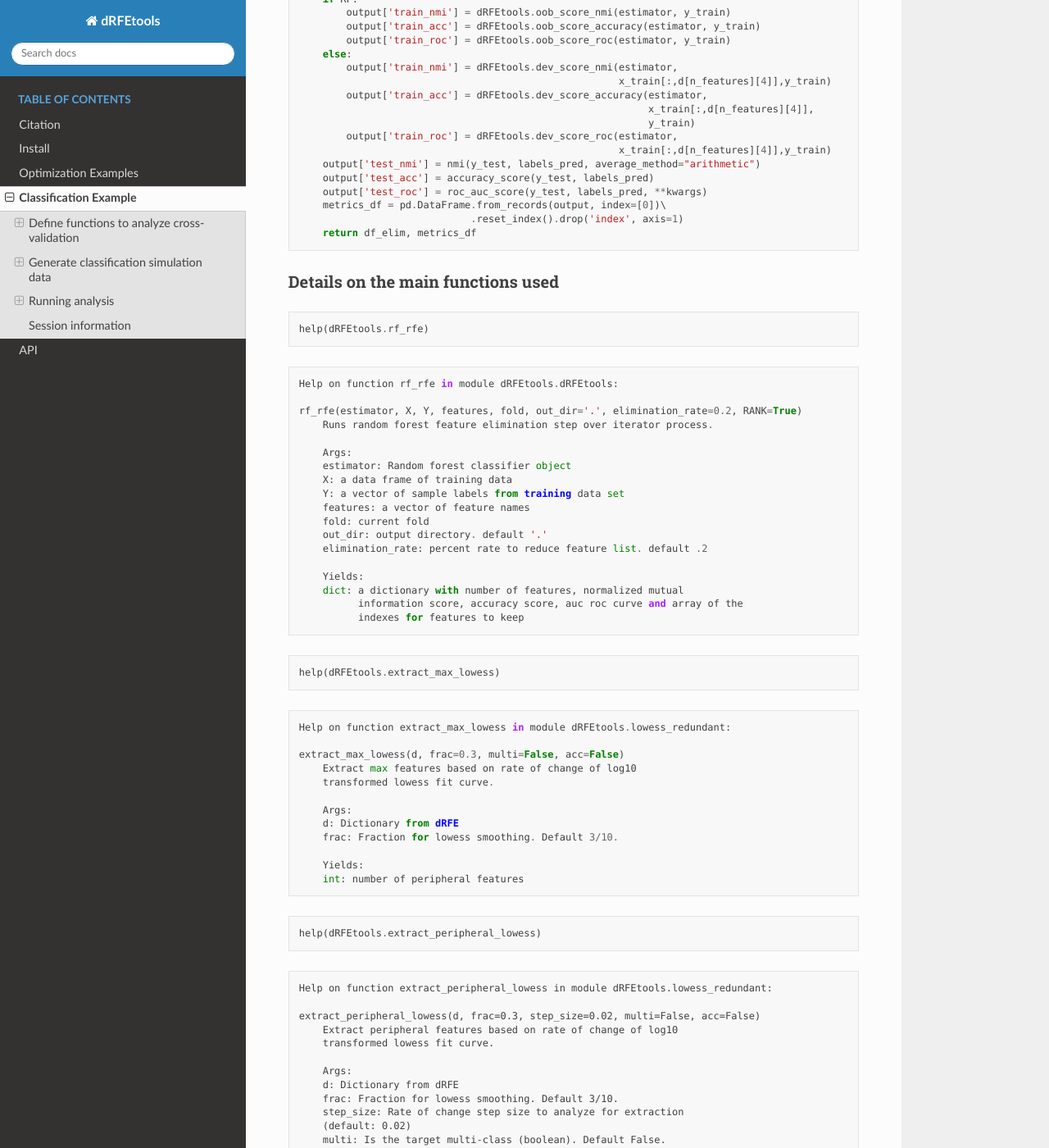
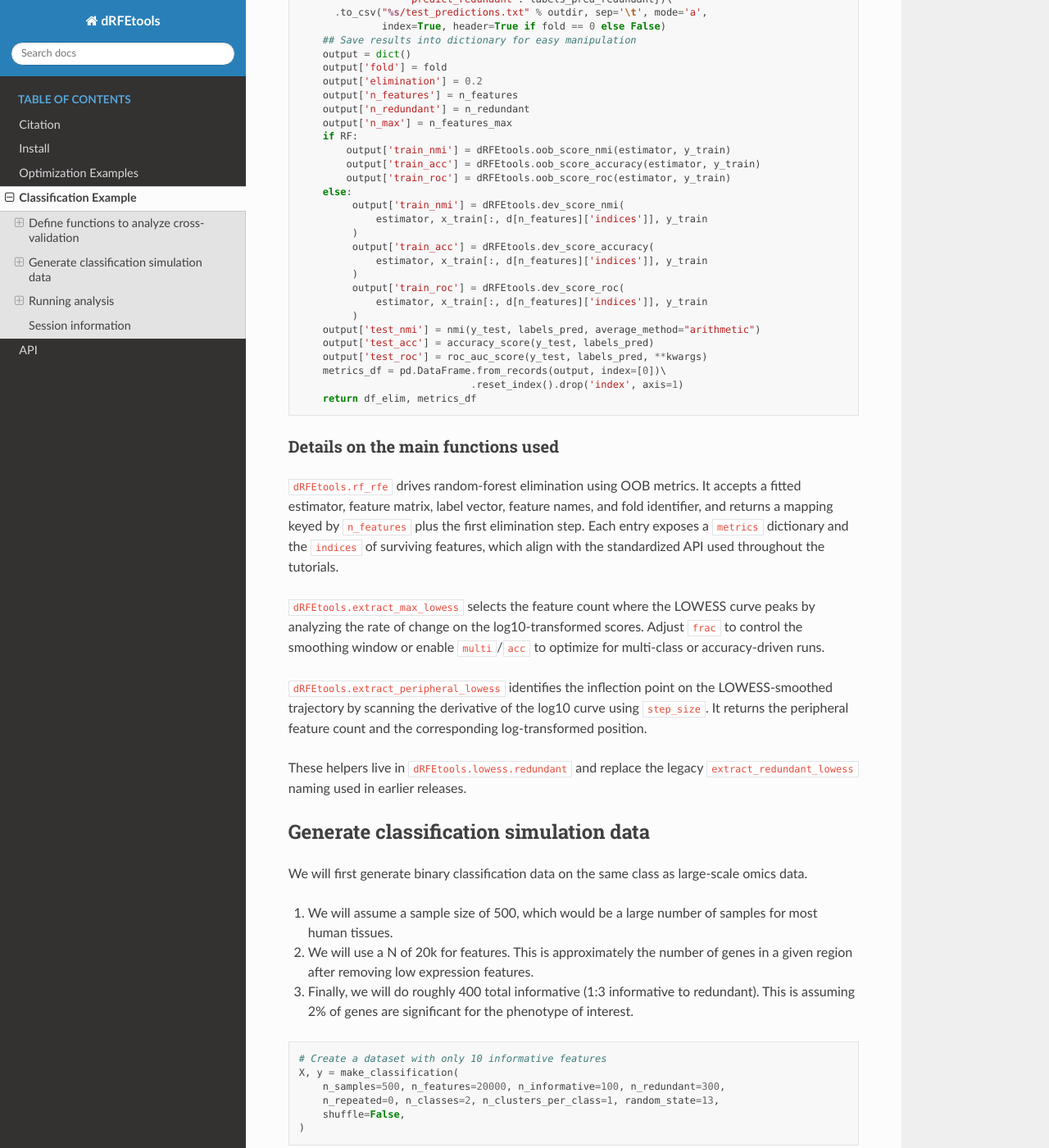
Before and after one commit to paquolalab/dRFEtools, a Sphinx documentation site: the page built from docs/classification.rst, in a window 1280 px wide and 1400 px high, scrolled down 1427 px. Shown: the whole window at 82% size. Built offline with Sphinx 7.4.7 and the Read the Docs theme 3.1.0, drawn with Linux system fonts in a browser that asks for light colours; some of the changed text lies outside the part shown.

```diff
--- a/docs/api.rst
+++ b/docs/api.rst
@@ -84,6 +84,7 @@ Utility helpers
    utils.normalize_rfe_result
    utils.get_feature_importances
    utils.save_plot_variants
+   utils.ensure_path
 
 
 Command-line entry points
--- a/docs/classification.rst
+++ b/docs/classification.rst
@@ -1,7 +1,7 @@
 Classification Example
 ======================
 
-**General application of dRFEtools, version 0.3.0+**
+**General application of dRFEtools, version 0.4.0+**
 
 .. code:: python
 
@@ -22,7 +22,7 @@ Classification Example
 
 ::
 
-   '0.3.4'
+   '0.4.0'
 
 Define functions to analyze cross-validation
 --------------------------------------------
@@ -58,10 +68,10 @@ Function
        ## Fit model
        estimator.fit(x_train, y_train)
        all_fts = estimator.predict(x_test)
-       estimator.fit(x_train[:, d[n_redundant][4]], y_train)
-       labels_pred_redundant = estimator.predict(x_test[:, d[n_redundant][4]])
-       estimator.fit(x_train[:,d[n_features][4]], y_train)
-       labels_pred = estimator.predict(x_test[:, d[n_features][4]])
+       estimator.fit(x_train[:, d[n_redundant]['indices']], y_train)
+       labels_pred_redundant = estimator.predict(x_test[:, d[n_redundant]['indices']])
+       estimator.fit(x_train[:, d[n_features]['indices']], y_train)
+       labels_pred = estimator.predict(x_test[:, d[n_features]['indices']])
        ## Output test predictions
        kwargs = {"average": "weighted"}
        pd.DataFrame({'fold': fold, "elimination": 0.2, 'real': y_test,
@@ -81,13 +91,15 @@ Function
            output['train_acc'] = dRFEtools.oob_score_accuracy(estimator, y_train)
            output['train_roc'] = dRFEtools.oob_score_roc(estimator, y_train)
        else:
-           output['train_nmi'] = dRFEtools.dev_score_nmi(estimator,
-                                                         x_train[:,d[n_features][4]],y_train)
-           output['train_acc'] = dRFEtools.dev_score_accuracy(estimator,
-                                                              x_train[:,d[n_features][4]],
-                                                              y_train)
-           output['train_roc'] = dRFEtools.dev_score_roc(estimator,
-                                                         x_train[:,d[n_features][4]],y_train)
+            output['train_nmi'] = dRFEtools.dev_score_nmi(
+                estimator, x_train[:, d[n_features]['indices']], y_train
+            )
+            output['train_acc'] = dRFEtools.dev_score_accuracy(
+                estimator, x_train[:, d[n_features]['indices']], y_train
+            )
+            output['train_roc'] = dRFEtools.dev_score_roc(
+                estimator, x_train[:, d[n_features]['indices']], y_train
+            )
        output['test_nmi'] = nmi(y_test, labels_pred, average_method="arithmetic")
        output['test_acc'] = accuracy_score(y_test, labels_pred)
        output['test_roc'] = roc_auc_score(y_test, labels_pred, **kwargs)
@@ -98,76 +110,25 @@ Function
 Details on the main functions used
 ~~~~~~~~~~~~~~~~~~~~~~~~~~~~~~~~~~
 
-.. code:: python
-
-   help(dRFEtools.rf_rfe)
-
-::
-
-   Help on function rf_rfe in module dRFEtools.dRFEtools:
-
-   rf_rfe(estimator, X, Y, features, fold, out_dir='.', elimination_rate=0.2, RANK=True)
-       Runs random forest feature elimination step over iterator process.
-
-       Args:
-       estimator: Random forest classifier object
-       X: a data frame of training data
-       Y: a vector of sample labels from training data set
-       features: a vector of feature names
-       fold: current fold
-       out_dir: output directory. default '.'
-       elimination_rate: percent rate to reduce feature list. default .2
-
-       Yields:
-       dict: a dictionary with number of features, normalized mutual
-             information score, accuracy score, auc roc curve and array of the
-             indexes for features to keep
-
-.. code:: python
-
-   help(dRFEtools.extract_max_lowess)
-
-::
-
-   Help on function extract_max_lowess in module dRFEtools.lowess_redundant:
-
-   extract_max_lowess(d, frac=0.3, multi=False, acc=False)
-       Extract max features based on rate of change of log10
-       transformed lowess fit curve.
-
-       Args:
-       d: Dictionary from dRFE
-       frac: Fraction for lowess smoothing. Default 3/10.
-
-       Yields:
-       int: number of peripheral features
-
-.. code:: python
-
-   help(dRFEtools.extract_peripheral_lowess)
-
-::
-
-   Help on function extract_peripheral_lowess in module dRFEtools.lowess_redundant:
-
-   extract_peripheral_lowess(d, frac=0.3, step_size=0.02, multi=False, acc=False)
-       Extract peripheral features based on rate of change of log10
-       transformed lowess fit curve.
-
-       Args:
-       d: Dictionary from dRFE
-       frac: Fraction for lowess smoothing. Default 3/10.
-       step_size: Rate of change step size to analyze for extraction
-       (default: 0.02)
-       multi: Is the target multi-class (boolean). Default False.
-       classify: Is the target classification (boolean). Default True.
-       acc: Use accuracy metric to optimize data (boolean). Default False.
-
-       Yields:
-       int: number of peripheral features
-
-This function has been updated from the previous name
-**extract_redundant_lowess**!
+``dRFEtools.rf_rfe`` drives random-forest elimination using OOB metrics.
+It accepts a fitted estimator, feature matrix, label vector, feature names,
+and fold identifier, and returns a mapping keyed by ``n_features`` plus the
+first elimination step. Each entry exposes a ``metrics`` dictionary and the
+``indices`` of surviving features, which align with the standardized API used
+throughout the tutorials.
+
+``dRFEtools.extract_max_lowess`` selects the feature count where the LOWESS
+curve peaks by analyzing the rate of change on the log10-transformed scores.
+Adjust ``frac`` to control the smoothing window or enable ``multi``/``acc`` to
+optimize for multi-class or accuracy-driven runs.
+
+``dRFEtools.extract_peripheral_lowess`` identifies the inflection point on the
+LOWESS-smoothed trajectory by scanning the derivative of the log10 curve using
+``step_size``. It returns the peripheral feature count and the corresponding
+log-transformed position.
+
+These helpers live in ``dRFEtools.lowess.redundant`` and replace the legacy
+``extract_redundant_lowess`` naming used in earlier releases.
 
 Generate classification simulation data
 ---------------------------------------
--- a/docs/index.rst
+++ b/docs/index.rst
@@ -86,7 +86,7 @@ API Overview
 that include the number of retained features, a task-specific ``metrics``
 mapping, and the indices of surviving features. The same format is consumed by
 the plotting, LOWESS, and scoring helpers documented in the reference manual
-below.
+below, and is reflected throughout the tutorials for the 0.4.x release.
 
 .. toctree::
    :maxdepth: 2
```
Also changed, not shown: other parts of docs/classification.rst (+14 -4 lines), README.md (+11 -8 lines), docs/optimization.rst (+7 -9 lines).
